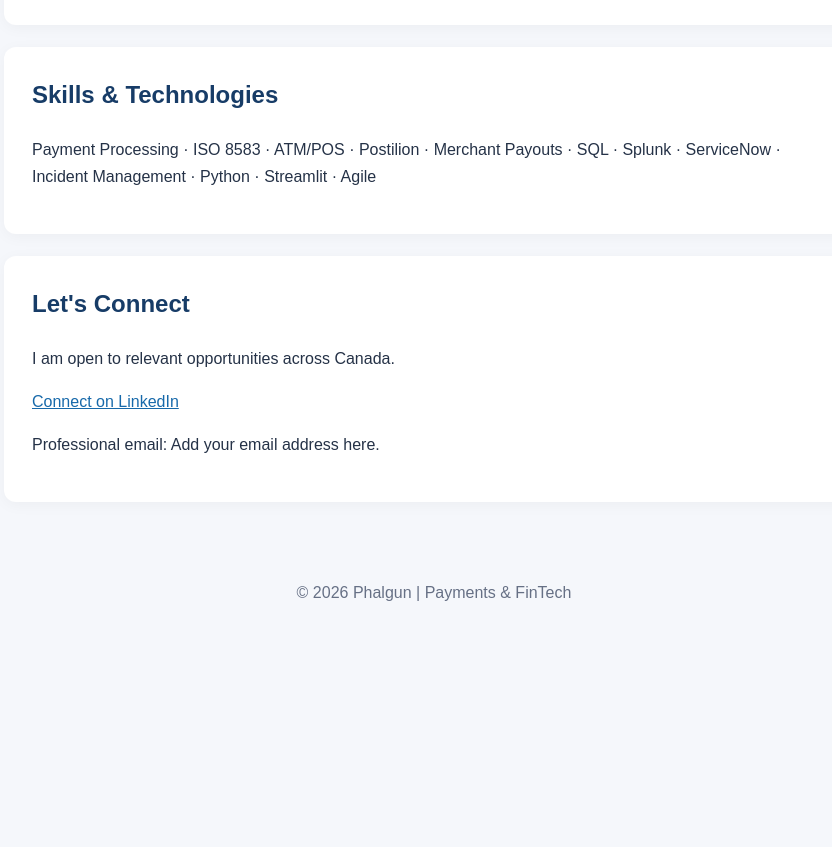
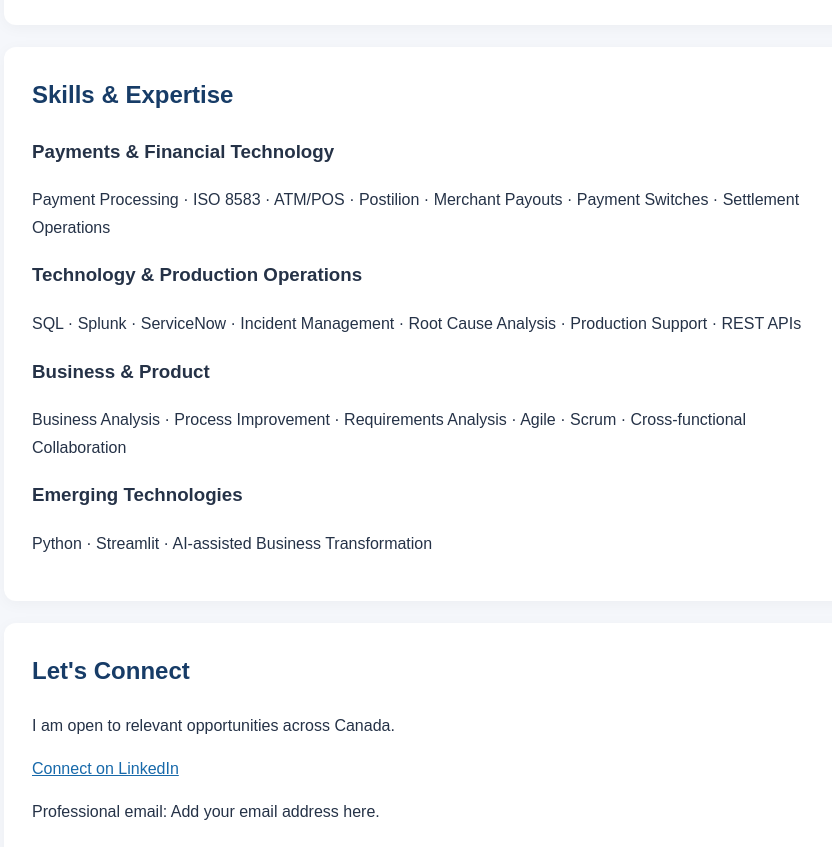
Before and after one commit to prajyaphalgun-ship-it/prajyaphalgun-ship-it.github.io, a plain HTML site: page index.html in a window 1280 px wide. Shown: the part 2204-3051 px from the top of the page, without its empty margins (206-1038 px from the left). Before the commit the page ends 2841 px from the top, so only its background shows below. Drawn offline with Linux system fonts and the light colour scheme.

Commit message:
Organize skills into professional categories

```diff
--- a/index.html
+++ b/index.html
@@ -174,14 +174,35 @@ footer {
   </div>
 </section>
 
-  <section id="skills">
-    <h2>Skills & Technologies</h2>
-    <p>
-      Payment Processing · ISO 8583 · ATM/POS · Postilion ·
-      Merchant Payouts · SQL · Splunk · ServiceNow ·
-      Incident Management · Python · Streamlit · Agile
-    </p>
-  </section>
+
+<section id="skills">
+  <h2>Skills & Expertise</h2>
+
+  <h3>Payments & Financial Technology</h3>
+  <p>
+    Payment Processing · ISO 8583 · ATM/POS · Postilion ·
+    Merchant Payouts · Payment Switches · Settlement Operations
+  </p>
+
+  <h3>Technology & Production Operations</h3>
+  <p>
+    SQL · Splunk · ServiceNow · Incident Management ·
+    Root Cause Analysis · Production Support · REST APIs
+  </p>
+
+  <h3>Business & Product</h3>
+  <p>
+    Business Analysis · Process Improvement ·
+    Requirements Analysis · Agile · Scrum ·
+    Cross-functional Collaboration
+  </p>
+
+  <h3>Emerging Technologies</h3>
+  <p>
+    Python · Streamlit · AI-assisted Business Transformation
+  </p>
+</section>
+
 
   <section id="contact">
     <h2>Let's Connect</h2>
```
